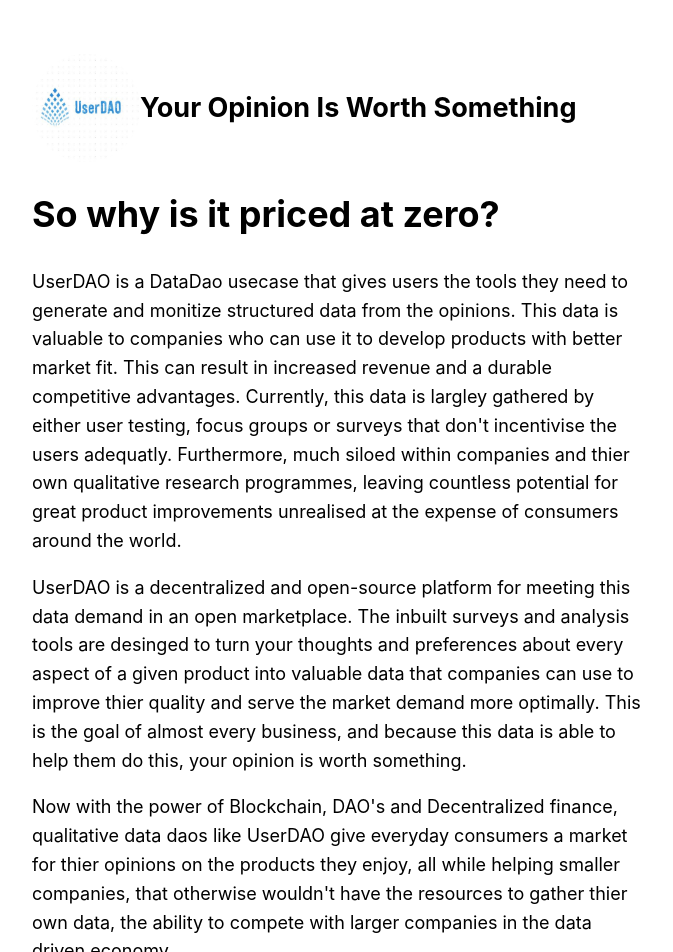
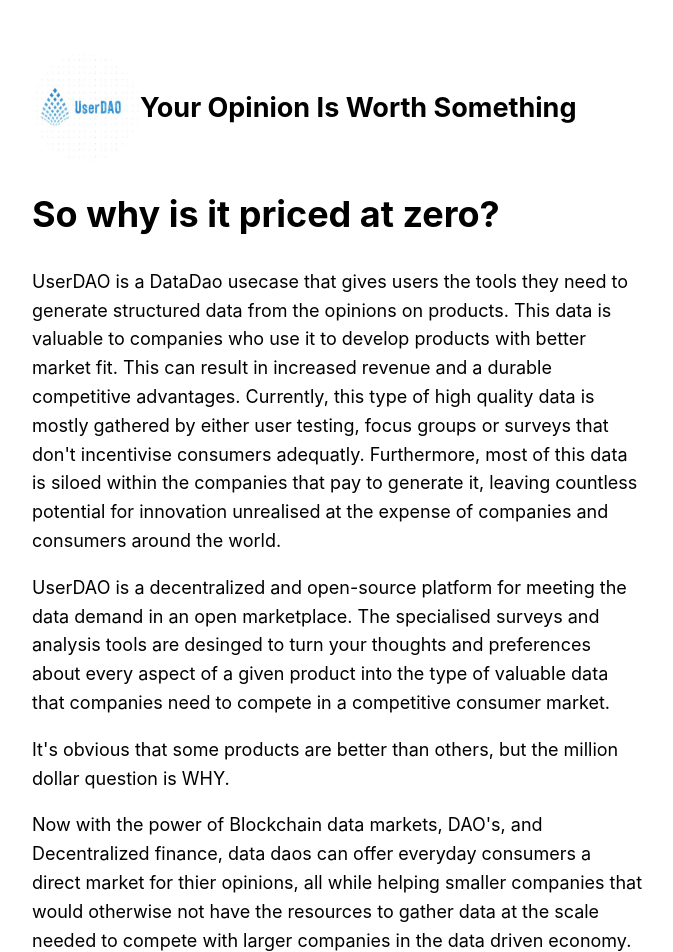
Before and after one commit to rd123myb/UserDAO, a Next.js app: page /posts/blog in a window 1280 px wide. Shown: the top 952 px of the page, without its empty margins (302-975 px from the left). Built offline with nearby package versions, Linux system fonts and the light colour scheme.

Commit message:
push for draft deploy

```diff
--- a/pages/index.js
+++ b/pages/index.js
@@ -34,7 +34,7 @@
           </a>
 
           <a
-            href=""
+            href="/posts/members"
             className={styles.card}
           >
             <h3>Join &rarr;</h3>
--- a/pages/posts/blog.js
+++ b/pages/posts/blog.js
@@ -7,21 +7,27 @@
       <h1>So why is it priced at zero?</h1>
 
 
-          <p> UserDAO is a DataDao usecase that gives users the tools they need to generate and monitize structured data from the opinions.
-              This data is valuable to companies who can use it to develop products with better market fit. This can result in increased revenue and a durable competitive advantages.
-              Currently, this data is largley gathered by either user testing, focus groups or surveys that don't incentivise the users adequatly. Furthermore, much siloed within companies
-              and thier own qualitative research programmes, leaving countless potential for great product improvements unrealised at the expense of
+          <p> UserDAO is a DataDao usecase that gives users the tools they need to generate structured data from the opinions on products.
+              This data is valuable to companies who use it to develop products with better market fit. This can result in increased revenue and a durable competitive advantages.
+              Currently, this type of high quality data is mostly gathered by either user testing, focus groups or surveys that don't incentivise consumers adequatly. Furthermore, most of this data is siloed within
+              the companies that pay to generate it, leaving countless potential for innovation unrealised at the expense of companies and
                consumers around the world.
           </p>
 
-          <p> UserDAO is a decentralized and open-source platform for meeting this data demand in an open marketplace.
-               The inbuilt surveys and analysis tools are desinged to turn your thoughts and preferences about every aspect of
-               a given product into valuable data that companies can use to improve thier quality and serve the market demand more optimally.
-               This is the goal of almost every business, and because this data is able to help them do this, your opinion is worth something.
+          <p> UserDAO is a decentralized and open-source platform for meeting the data demand in an open marketplace.
+               The specialised surveys and analysis tools are desinged to turn your thoughts and preferences about every aspect of
+               a given product into the type of valuable data that companies need to compete in a competitive consumer market.
+
+
+
            </p>
-           <p>Now with the power of Blockchain, DAO's and Decentralized finance, qualitative data daos like UserDAO give
-               everyday consumers a market for thier opinions on the products they enjoy, all while helping smaller companies, that otherwise
-               wouldn't have the resources to gather thier own data, the ability to compete with larger companies in the data driven economy.
+           <p>It's obvious that some products are better than others, but the million dollar question is WHY.</p>
+           <p>
+             Now with the power of Blockchain data markets, DAO's, and Decentralized finance, data daos can offer
+               everyday consumers a direct market for thier opinions, all while helping smaller companies that would otherwise
+               not have the resources to gather data at the scale needed to compete with larger companies in the data driven economy.
+
+
            </p>
 
 
```
Also changed, not shown: pages/posts/members.js (added, +10 -0 lines), 1 other file (tests, documents, lock files or other folders).
